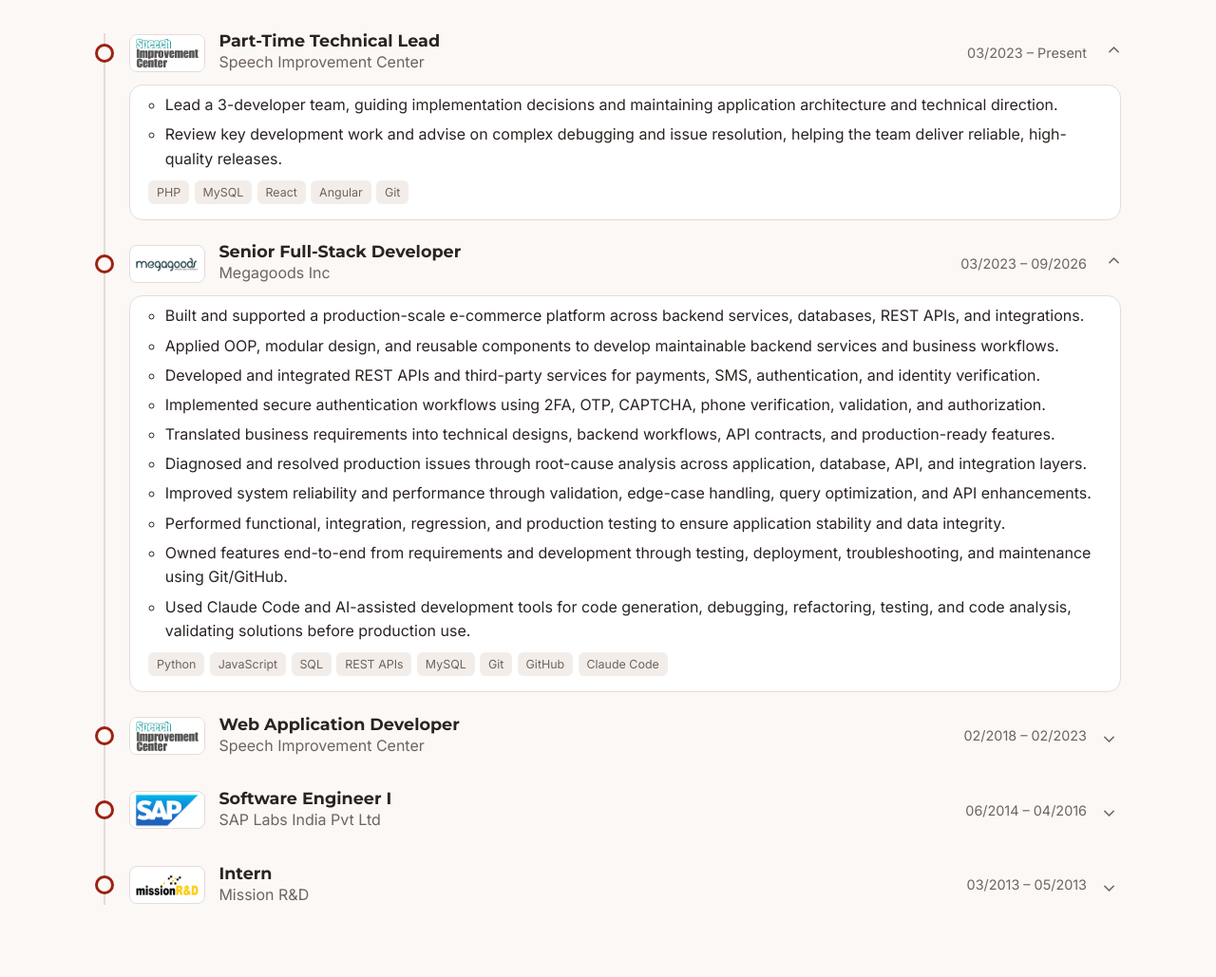
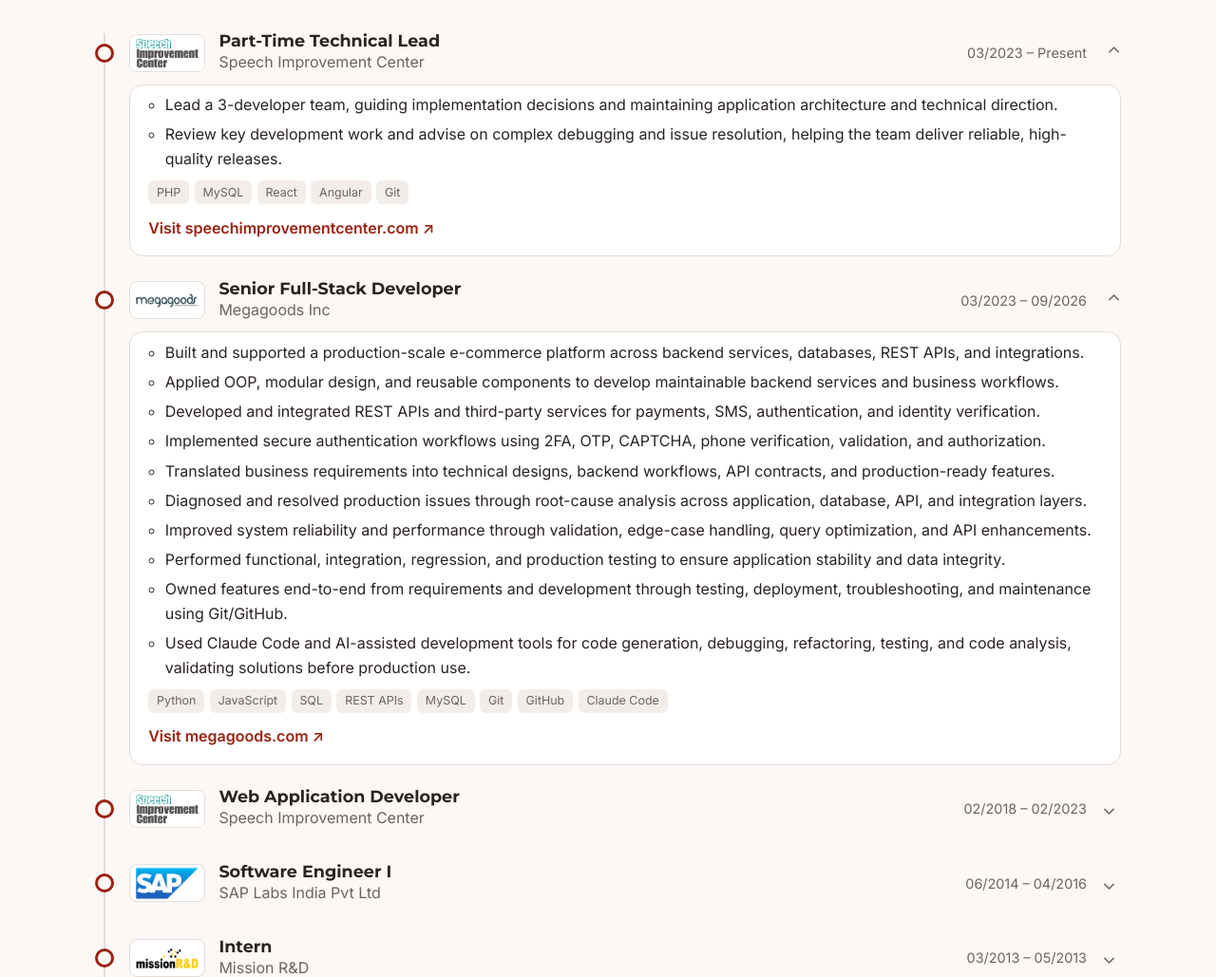
Before and after one commit to npenuma/portfolio, a Flask app: page / in a window 1280 px wide. Shown: the part 1956-2985 px from the top of the page at 95% size. Run offline with Flask 3, Linux system fonts and the light colour scheme.

Commit message:
Link company websites in experience and add /healthz for uptime monitors
Co-Authored-By: Claude Opus 5.5 <noreply@anthropic.com>

```diff
--- a/app.py
+++ b/app.py
@@ -128,6 +128,12 @@ def index():
     )
 
 
+@app.route("/healthz")
+def healthz():
+    # Lightweight endpoint for uptime monitors (keeps the free Render instance awake).
+    return "ok", 200, {"Content-Type": "text/plain", "Cache-Control": "no-store"}
+
+
 @app.route("/favicon.ico")
 def favicon():
     # Some browsers and crawlers ask for /favicon.ico directly.
--- a/portfolio_data.py
+++ b/portfolio_data.py
@@ -57,6 +57,7 @@ EXPERIENCE = [
     {
         "role": "Part-Time Technical Lead",
         "company": "Speech Improvement Center",
+        "website": "https://speechimprovementcenter.com",
         "logo": "img/logos/speech-improvement-center.png",
         "dates": "03/2023 – Present",
         "skills": ["PHP", "MySQL", "React", "Angular", "Git"],
@@ -68,6 +69,7 @@ EXPERIENCE = [
     {
         "role": "Senior Full-Stack Developer",
         "company": "Megagoods Inc",
+        "website": "https://www.megagoods.com",
         "logo": "img/logos/megagoods.png",
         "dates": "03/2023 – 09/2026",
         "skills": ["Python", "JavaScript", "SQL", "REST APIs", "MySQL", "Git", "GitHub", "Claude Code"],
@@ -87,6 +89,7 @@ EXPERIENCE = [
     {
         "role": "Web Application Developer",
         "company": "Speech Improvement Center",
+        "website": "https://speechimprovementcenter.com",
         "logo": "img/logos/speech-improvement-center.png",
         "dates": "02/2018 – 02/2023",
         "skills": ["PHP", "MySQL", "React", "Angular", "GraphQL", "JavaScript", "HTML5", "CSS3", "Git"],
--- a/static/css/style.css
+++ b/static/css/style.css
@@ -206,6 +206,8 @@ html.intro .intro-loader {
 .job-body { margin-left: 36px; padding: .2rem 1.2rem 1rem; background: var(--card); border: 1px solid var(--border); border-radius: var(--radius); }
 .job-body ul { padding-left: 1.1rem; }
 .job-body li { margin: .35rem 0; }
+.job-site { display: inline-block; margin-top: .8rem; font-weight: 600; text-decoration: none; }
+.job-site:hover { text-decoration: underline; }
 @media (max-width: 600px) {
   .job-head { grid-template-columns: 20px 1fr 20px; }
   .job-logo { width: 64px; height: 32px; }
--- a/templates/index.html
+++ b/templates/index.html
@@ -130,6 +130,7 @@
         <div class="job-body" {% if loop.index > 2 %}hidden{% endif %}>
           <ul>{% for pt in job.points %}<li>{{ pt }}</li>{% endfor %}</ul>
           <div class="tags">{% for sk in job.skills %}<span class="tag">{{ sk }}</span>{% endfor %}</div>
+          {% if job.website %}<a class="job-site" href="{{ job.website }}" target="_blank" rel="noopener">Visit {{ job.website | replace('https://', '') | replace('www.', '') }} ↗</a>{% endif %}
         </div>
       </li>
       {% endfor %}
```
